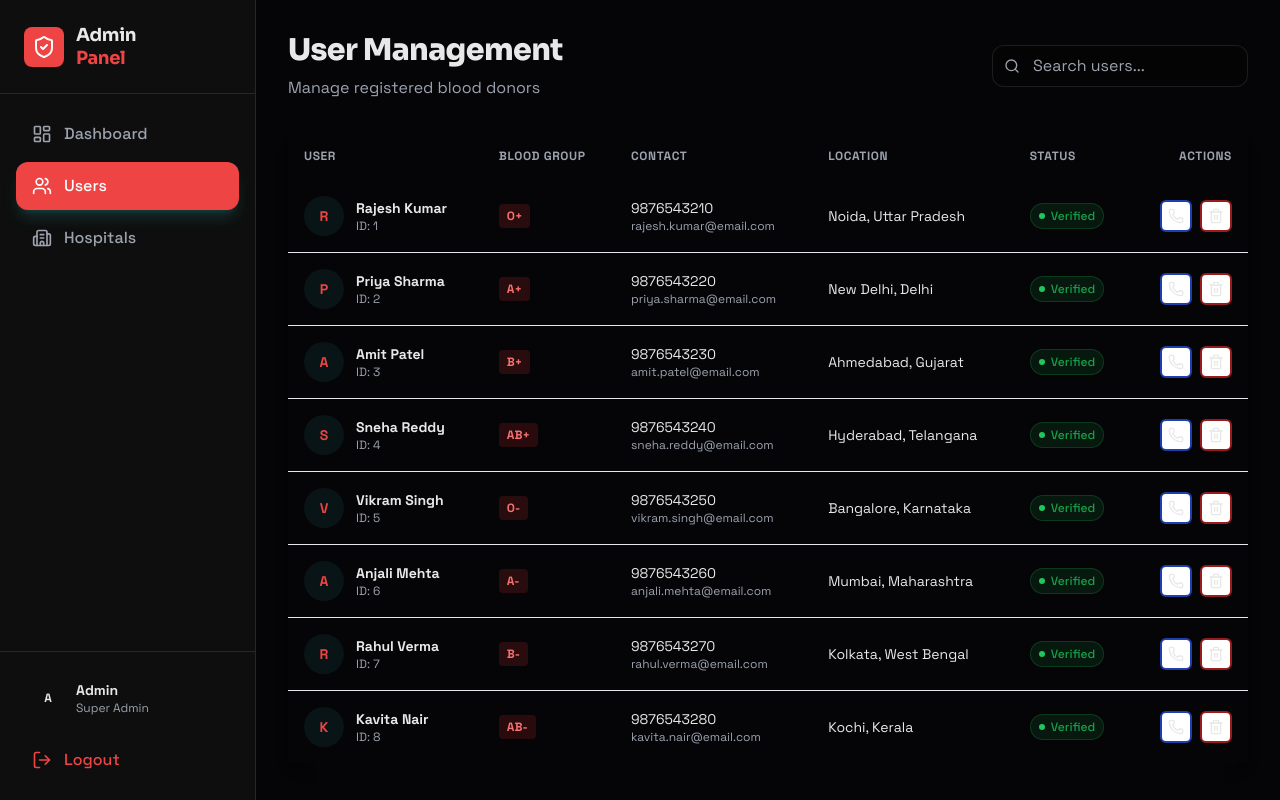
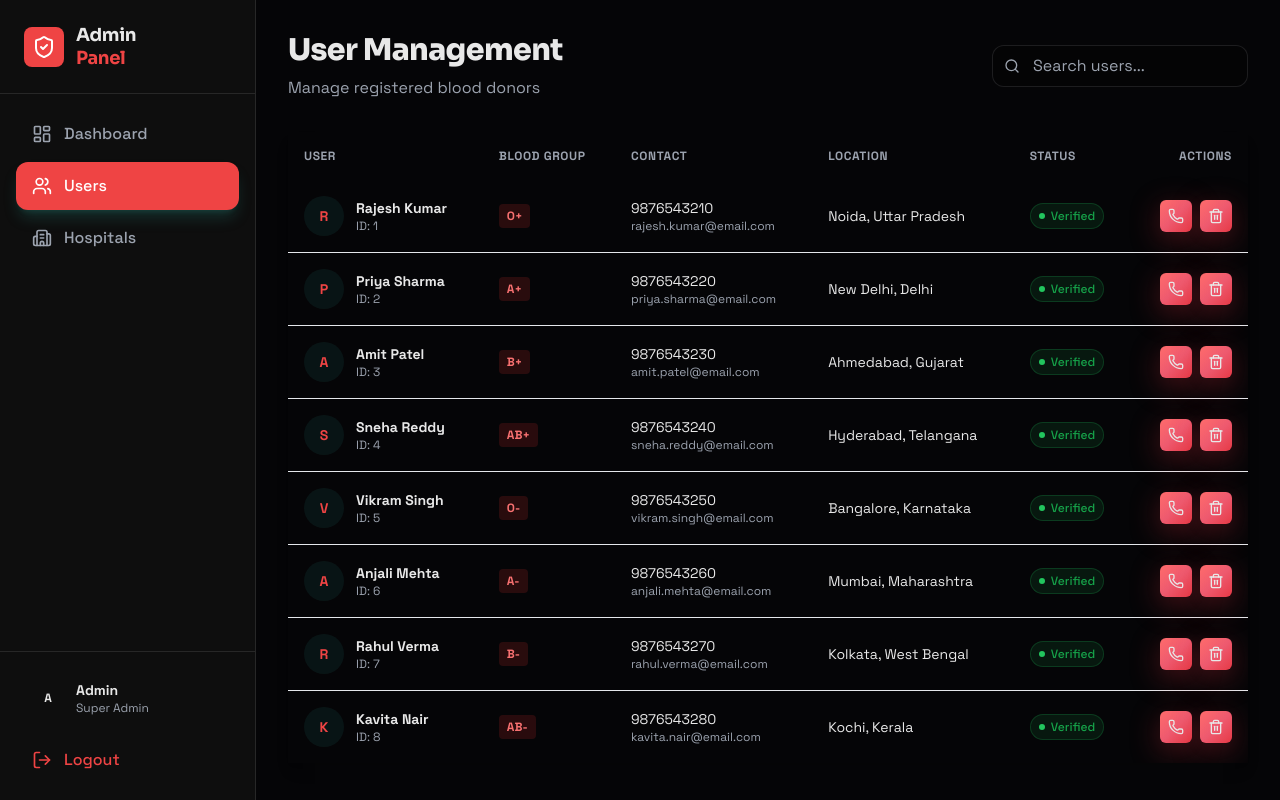
Before and after one commit to Anandhu1028/blood_donation, a React (Vite) app: page /#/admin/users in a window 1280 px wide. Built offline with nearby package versions, Linux system fonts and the light colour scheme.

Commit message:
buttons style modify

```diff
--- a/src/pages/DashboardPage.jsx
+++ b/src/pages/DashboardPage.jsx
@@ -188,11 +188,11 @@
                                 </div>
 
                                 <div className="flex gap-2">
-                                    <Button variant="outline" onClick={handleEdit} className="flex-1">
+                                    <Button onClick={handleEdit} className="flex-1 bg-black text-white hover:bg-gray-800 border-none text-sm">
                                         <Edit className="w-4 h-4" /> Edit
                                     </Button>
 
-                                    <Button variant="outline" onClick={() => setShowQRModal(true)} className="flex-1">
+                                    <Button onClick={() => setShowQRModal(true)} className="flex-1 bg-black text-white hover:bg-gray-800 border-none text-sm">
                                         <QrCode className="w-4 h-4" /> QR Card
                                     </Button>
                                 </div>
@@ -376,7 +376,7 @@
                             Save Changes
                         </Button>
 
-                        <Button className="flex-1" variant="outline" onClick={() => setShowEditModal(false)}>
+                        <Button className="flex-1 bg-black text-white hover:bg-gray-800 border-none" onClick={() => setShowEditModal(false)}>
                             Cancel
                         </Button>
                     </div>
@@ -438,7 +438,7 @@
                             Confirm Schedule
                         </Button>
 
-                        <Button className="flex-1" variant="outline" onClick={() => setShowScheduleModal(false)}>
+                        <Button className="flex-1 bg-black text-white hover:bg-gray-800 border-none" onClick={() => setShowScheduleModal(false)}>
                             Cancel
                         </Button>
                     </div>
@@ -471,7 +471,7 @@
                             Yes, Delete
                         </Button>
 
-                        <Button className="flex-1" variant="outline" onClick={() => setShowDeleteModal(false)}>
+                        <Button className="flex-1 bg-black text-white hover:bg-gray-800 border-none" onClick={() => setShowDeleteModal(false)}>
                             Cancel
                         </Button>
                     </div>
--- a/src/pages/HospitalDashboardPage.jsx
+++ b/src/pages/HospitalDashboardPage.jsx
@@ -104,7 +104,7 @@
                             </div>
                         </div>
                         <div className="flex gap-3">
-                            <Button variant="outline" onClick={handleLogout}>
+                            <Button className="bg-black text-white hover:bg-gray-800 border-none" onClick={handleLogout}>
                                 <LogOut className="w-4 h-4 mr-2" /> Logout
                             </Button>
                             <Button onClick={() => setShowRequestModal(true)} className="group">
@@ -172,7 +172,7 @@
                                             <p className="text-xs uppercase font-bold text-page-subtle">{request.urgency} Urgency</p>
                                         </div>
                                     </div>
-                                    <Button size="sm" variant="outline" className="text-red-500 hover:bg-red-500/10 hover:border-red-500/20" onClick={() => deleteRequest(request.id)}>
+                                    <Button size="sm" className="bg-black text-white hover:bg-gray-800 border-none" onClick={() => deleteRequest(request.id)}>
                                         <Trash2 className="w-4 h-4" />
                                     </Button>
                                 </div>
@@ -228,7 +228,7 @@
                             </div>
                             <div className="flex gap-2 mt-6">
                                 <Button className="flex-1" onClick={handleRequestSubmit}>Post Request</Button>
-                                <Button className="flex-1" variant="outline" onClick={() => setShowRequestModal(false)}>Cancel</Button>
+                                <Button className="flex-1 bg-black text-white hover:bg-gray-800 border-none" onClick={() => setShowRequestModal(false)}>Cancel</Button>
                             </div>
                         </div>
                     </motion.div>
@@ -256,7 +256,7 @@
                         </div>
                         <div className="flex gap-2 mt-6">
                             <Button className="flex-1" onClick={handleInventorySave}>Save Changes</Button>
-                            <Button className="flex-1" variant="outline" onClick={() => setShowInventoryModal(false)}>Cancel</Button>
+                            <Button className="flex-1 bg-black text-white hover:bg-gray-800 border-none" onClick={() => setShowInventoryModal(false)}>Cancel</Button>
                         </div>
                     </motion.div>
                 </div>
--- a/src/pages/admin/AdminUsersPage.jsx
+++ b/src/pages/admin/AdminUsersPage.jsx
@@ -93,8 +93,8 @@
                                     </td>
                                     <td className="p-4">
                                         <span className={`inline-flex items-center gap-1.5 px-2 py-1 rounded-full text-xs font-medium border ${donor.verified
-                                                ? 'bg-green-500/10 text-green-600 border-green-500/20'
-                                                : 'bg-yellow-500/10 text-yellow-600 border-yellow-500/20'
+                                            ? 'bg-green-500/10 text-green-600 border-green-500/20'
+                                            : 'bg-yellow-500/10 text-yellow-600 border-yellow-500/20'
                                             }`}>
                                             <span className={`w-1.5 h-1.5 rounded-full ${donor.verified ? 'bg-green-500' : 'bg-yellow-500'}`} />
                                             {donor.verified ? 'Verified' : 'Pending'}
@@ -104,8 +104,7 @@
                                         <div className="flex items-center justify-end gap-2">
                                             <Button
                                                 size="sm"
-                                                variant="outline"
-                                                className="h-8 w-8 p-0 border-blue-200 text-blue-600 hover:bg-blue-50 dark:border-blue-800 dark:hover:bg-blue-900/20"
+                                                className="h-8 w-8 p-0 bg-black text-white hover:bg-gray-800 border-none"
                                                 onClick={() => handleCall(donor.phone)}
                                                 title="Call User"
                                             >
@@ -113,8 +112,7 @@
                                             </Button>
                                             <Button
                                                 size="sm"
-                                                variant="outline"
-                                                className="h-8 w-8 p-0 border-red-200 text-red-600 hover:bg-red-50 dark:border-red-800 dark:hover:bg-red-900/20"
+                                                className="h-8 w-8 p-0 bg-black text-white hover:bg-gray-800 border-none"
                                                 onClick={() => handleDelete(donor.id)}
                                                 title="Remove User"
                                             >
```
